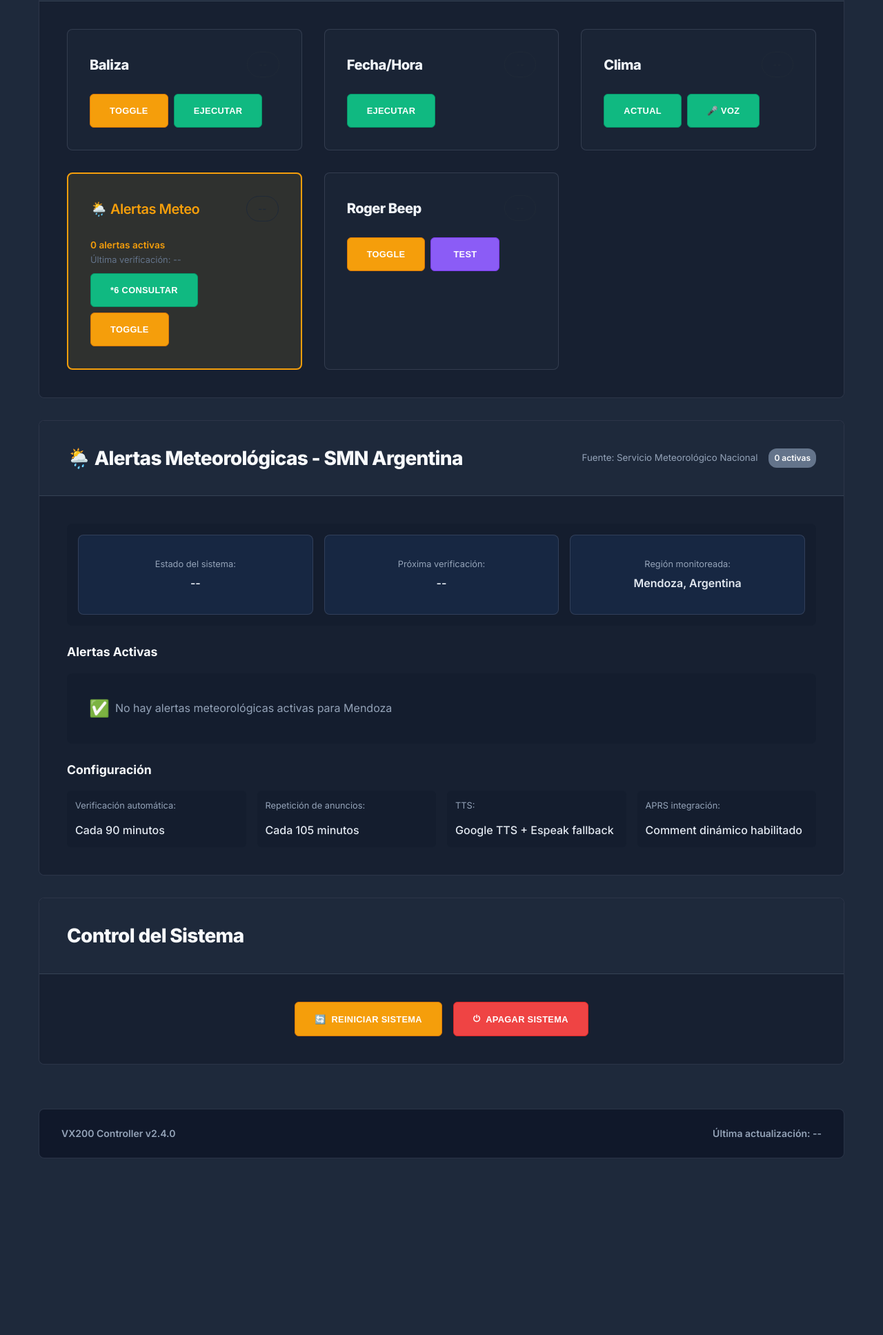
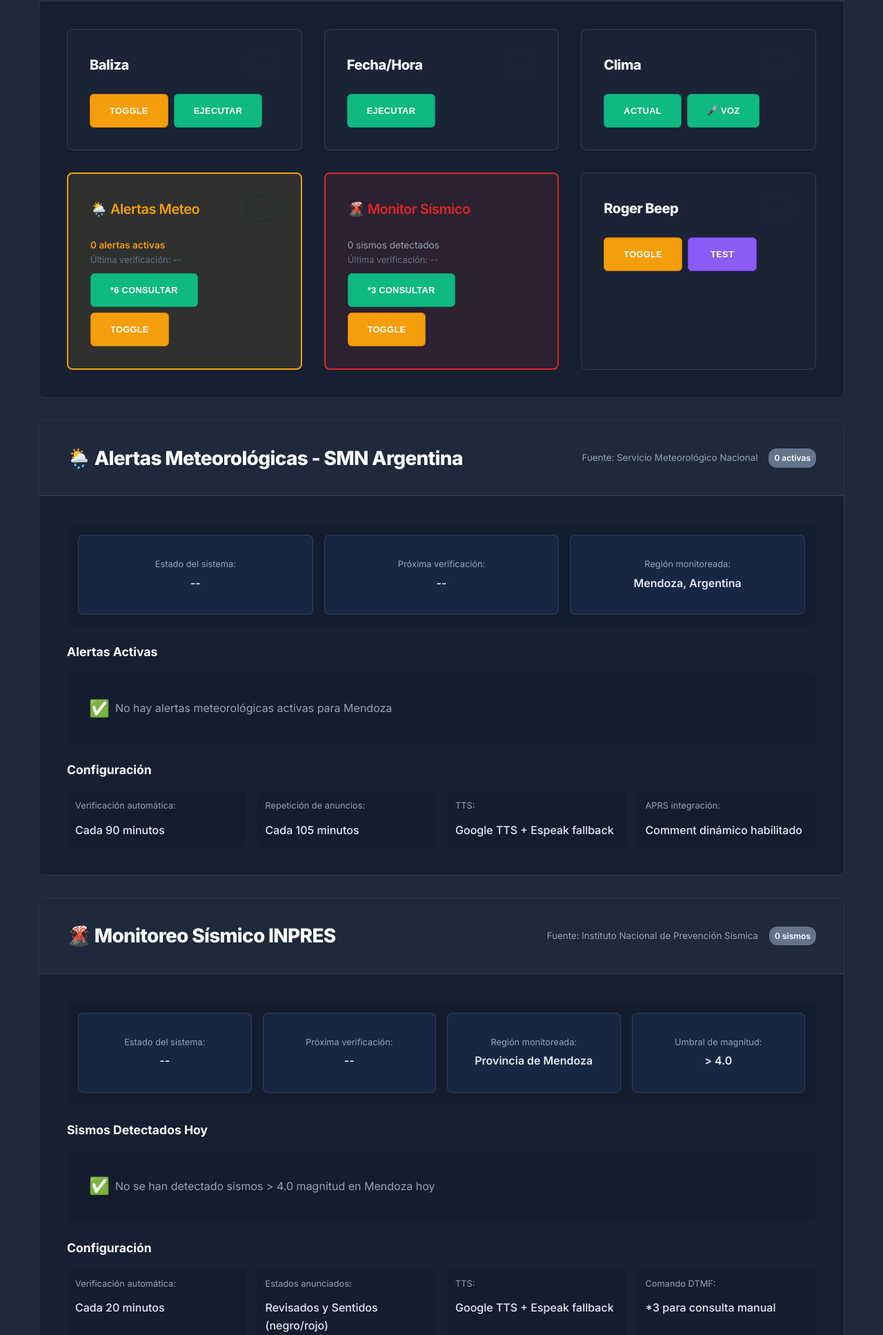
Before and after one commit to fokerone/vx200RPTController, a web app: file public/index.html in a window 1280 px wide. Shown: the part 1059-2994 px from the top of the page at 69% size. Before the commit the page ends 2737 px from the top, so only its background shows below. Run offline with its HTML, style and script files only (its server is not run), Linux system fonts and the light colour scheme; some libraries are stand-ins or nearby versions.

Commit message:
feat: Integrar módulo INPRES en panel web completo
Frontend:
- Módulo INPRES en grilla de módulos con estado y controles
- Tarjeta detallada de monitoreo sísmico con información completa
- Eventos WebSocket para sismos detectados y anunciados
- Estilos CSS específicos para elementos sísmicos
- Estados de sismos con colores (azul, negro, rojo)
- Toggle y ejecución manual del módulo INPRES

Backend:
- Rutas API completas: /api/inpres/status, /seisms, /check, /toggle
- Métodos broadcast para eventos sísmicos en tiempo real
- Integración DTMF *3 en mapeo de comandos web
- Método getTodaySeisms() en módulo INPRES
- Datos completos en getStatus() con lista de sismos

Panel Web actualizado para mostrar:
- Estado del monitoreo sísmico en tiempo real
- Sismos detectados del día con magnitud > 4.0
- Próxima verificación cada 20 minutos
- Estados sísmicos y configuración del sistema

🤖 Generated with [Claude Code](https://claude.ai/code)

Co-Authored-By: Claude <noreply@anthropic.com>

```diff
--- a/public/css/style.css
+++ b/public/css/style.css
@@ -860,6 +860,17 @@ body {
     font-weight: 600;
 }
 
+/* Módulo Sísmico */
+.seismic-monitoring {
+    border: 2px solid #dc2626;
+    background: rgba(220, 38, 38, 0.1);
+}
+
+.seismic-monitoring .module-name {
+    color: #dc2626;
+    font-weight: 600;
+}
+
 .module-info {
     font-size: 0.85rem;
     color: #94a3b8;
@@ -987,6 +998,44 @@ body {
 .alert-item.low {
     border-left-color: #10b981;
     background: rgba(16, 185, 129, 0.1);
+}
+
+/* Estilos para elementos sísmicos */
+.seismic-item {
+    border-left-color: #dc2626;
+    background: rgba(220, 38, 38, 0.1);
+}
+
+.seismic-section {
+    display: flex;
+    flex-direction: column;
+    gap: 1.5rem;
+}
+
+.seismic-state {
+    display: inline-block;
+    width: 8px;
+    height: 8px;
+    border-radius: 50%;
+    margin-right: 0.5rem;
+}
+
+.seismic-details {
+    display: flex;
+    flex-direction: column;
+    gap: 0.25rem;
+    font-size: 0.9rem;
+    color: #94a3b8;
+}
+
+.seismic-details span {
+    display: flex;
+    align-items: center;
+}
+
+.seismic-details strong {
+    color: #e2e8f0;
+    min-width: 100px;
 }
 
 .alert-header {
--- a/public/index.html
+++ b/public/index.html
@@ -142,6 +142,21 @@
                             </div>
                         </div>
 
+                        <div class="module-item seismic-monitoring" data-module="inpres">
+                            <div class="module-header">
+                                <span class="module-name">🌋 Monitor Sísmico</span>
+                                <div class="module-status" id="inpresStatus">--</div>
+                            </div>
+                            <div class="module-info">
+                                <div class="seism-count" id="seismCount">0 sismos detectados</div>
+                                <div class="last-check" id="seismLastCheck">Última verificación: --</div>
+                            </div>
+                            <div class="module-controls">
+                                <button class="btn btn-execute" onclick="executeModule('inpres', '3')">*3 Consultar</button>
+                                <button class="btn btn-toggle" id="inpresToggle" onclick="toggleInpres()">Toggle</button>
+                            </div>
+                        </div>
+
                         <div class="module-item" data-module="rogerBeep">
                             <div class="module-header">
                                 <span class="module-name">Roger Beep</span>
@@ -211,6 +226,72 @@
                                 <div class="config-item">
                                     <label>APRS integración:</label>
                                     <span>Comment dinámico habilitado</span>
+                                </div>
+                            </div>
+                        </div>
+                    </div>
+                </div>
+            </div>
+
+            <!-- INPRES Seismic Monitoring Details -->
+            <div class="card" id="inpresCard">
+                <div class="card-header">
+                    <h2>🌋 Monitoreo Sísmico INPRES</h2>
+                    <div class="alert-source">
+                        <small>Fuente: Instituto Nacional de Prevención Sísmica</small>
+                        <span class="alert-badge" id="seismBadge">0 sismos</span>
+                    </div>
+                </div>
+                <div class="card-body">
+                    <div class="seismic-section">
+                        <div class="alerts-status">
+                            <div class="status-item">
+                                <label>Estado del sistema:</label>
+                                <span id="seismSystemStatus" class="status-text">--</span>
+                            </div>
+                            <div class="status-item">
+                                <label>Próxima verificación:</label>
+                                <span id="seismNextCheck" class="status-text">--</span>
+                            </div>
+                            <div class="status-item">
+                                <label>Región monitoreada:</label>
+                                <span class="status-text">Provincia de Mendoza</span>
+                            </div>
+                            <div class="status-item">
+                                <label>Umbral de magnitud:</label>
+                                <span class="status-text">> 4.0</span>
+                            </div>
+                        </div>
+
+                        <div class="active-alerts" id="activeSeismsList">
+                            <h3>Sismos Detectados Hoy</h3>
+                            <div class="no-alerts" id="noSeismsMessage">
+                                <span class="icon">✅</span>
+                                <span>No se han detectado sismos > 4.0 magnitud en Mendoza hoy</span>
+                            </div>
+                            <div id="seismsList" class="alerts-list">
+                                <!-- Los sismos se cargarán dinámicamente aquí -->
+                            </div>
+                        </div>
+
+                        <div class="alerts-config">
+                            <h3>Configuración</h3>
+                            <div class="config-grid">
+                                <div class="config-item">
+                                    <label>Verificación automática:</label>
+                                    <span>Cada 20 minutos</span>
+                                </div>
+                                <div class="config-item">
+                                    <label>Estados anunciados:</label>
+                                    <span>Revisados y Sentidos (negro/rojo)</span>
+                                </div>
+                                <div class="config-item">
+                                    <label>TTS:</label>
+                                    <span>Google TTS + Espeak fallback</span>
+                                </div>
+                                <div class="config-item">
+                                    <label>Comando DTMF:</label>
+                                    <span>*3 para consulta manual</span>
                                 </div>
                             </div>
                         </div>
--- a/src/web/server.js
+++ b/src/web/server.js
@@ -363,6 +363,66 @@ class WebServer {
                     }
                 } else {
                     res.json({ success: false, message: 'Módulo Weather Alerts no disponible' });
+                }
+            } catch (error) {
+                res.status(500).json({ success: false, message: error.message });
+            }
+        });
+
+        // === RUTAS INPRES - MONITOREO SÍSMICO ===
+
+        this.app.get('/api/inpres/status', (req, res) => {
+            try {
+                if (this.controller.modules.inpres) {
+                    const status = this.controller.modules.inpres.getStatus();
+                    res.json({ success: true, data: status });
+                } else {
+                    res.json({ success: false, message: 'Módulo INPRES no disponible' });
+                }
+            } catch (error) {
+                res.status(500).json({ success: false, message: error.message });
+            }
+        });
+
+        this.app.get('/api/inpres/seisms', (req, res) => {
+            try {
+                if (this.controller.modules.inpres) {
+                    const seisms = this.controller.modules.inpres.getTodaySeisms();
+                    res.json({ success: true, data: seisms });
+                } else {
+                    res.json({ success: false, message: 'Módulo INPRES no disponible' });
+                }
+            } catch (error) {
+                res.status(500).json({ success: false, message: error.message });
+            }
+        });
+
+        this.app.post('/api/inpres/check', async (req, res) => {
+            try {
+                if (this.controller.modules.inpres) {
+                    await this.controller.modules.inpres.checkSeisms();
+                    res.json({ success: true, message: 'Verificación sísmica iniciada' });
+                } else {
+                    res.json({ success: false, message: 'Módulo INPRES no disponible' });
+                }
+            } catch (error) {
+                res.status(500).json({ success: false, message: error.message });
+            }
+        });
+
+        this.app.post('/api/inpres/toggle', (req, res) => {
+            try {
+                if (this.controller.modules.inpres) {
+                    const currentState = this.controller.modules.inpres.state;
+                    if (currentState === 'ACTIVE') {
+                        this.controller.modules.inpres.stop();
+                        res.json({ success: true, message: 'Monitoreo sísmico detenido', enabled: false });
+                    } else {
+                        this.controller.modules.inpres.start();
+                        res.json({ success: true, message: 'Monitoreo sísmico iniciado', enabled: true });
+                    }
+                } else {
+                    res.json({ success: false, message: 'Módulo INPRES no disponible' });
                 }
             } catch (error) {
                 res.status(500).json({ success: false, message: error.message });
@@ -849,11 +909,25 @@ class WebServer {
         }
     }
 
+    // === MÉTODOS BROADCAST INPRES ===
+
+    broadcastSeismDetected(seism) {
+        if (this.connectedClients.size > 0) {
+            this.io.emit('seism_detected', { data: seism });
+        }
+    }
+
+    broadcastSeismAnnounced(seism) {
+        if (this.connectedClients.size > 0) {
+            this.io.emit('seism_announced', { data: seism });
+        }
+    }
 
 
     getDTMFTargetModule(sequence) {
         const commands = {
             '*1': 'DateTime',
+            '*3': 'Monitor Sísmico',
             '*4': 'Clima',
             '*5': 'Clima Voz',
             '*7': 'Alertas Meteo',
```
Also changed, not shown: src/modules/inpres.js (+88 -10 lines), public/js/app.js.
